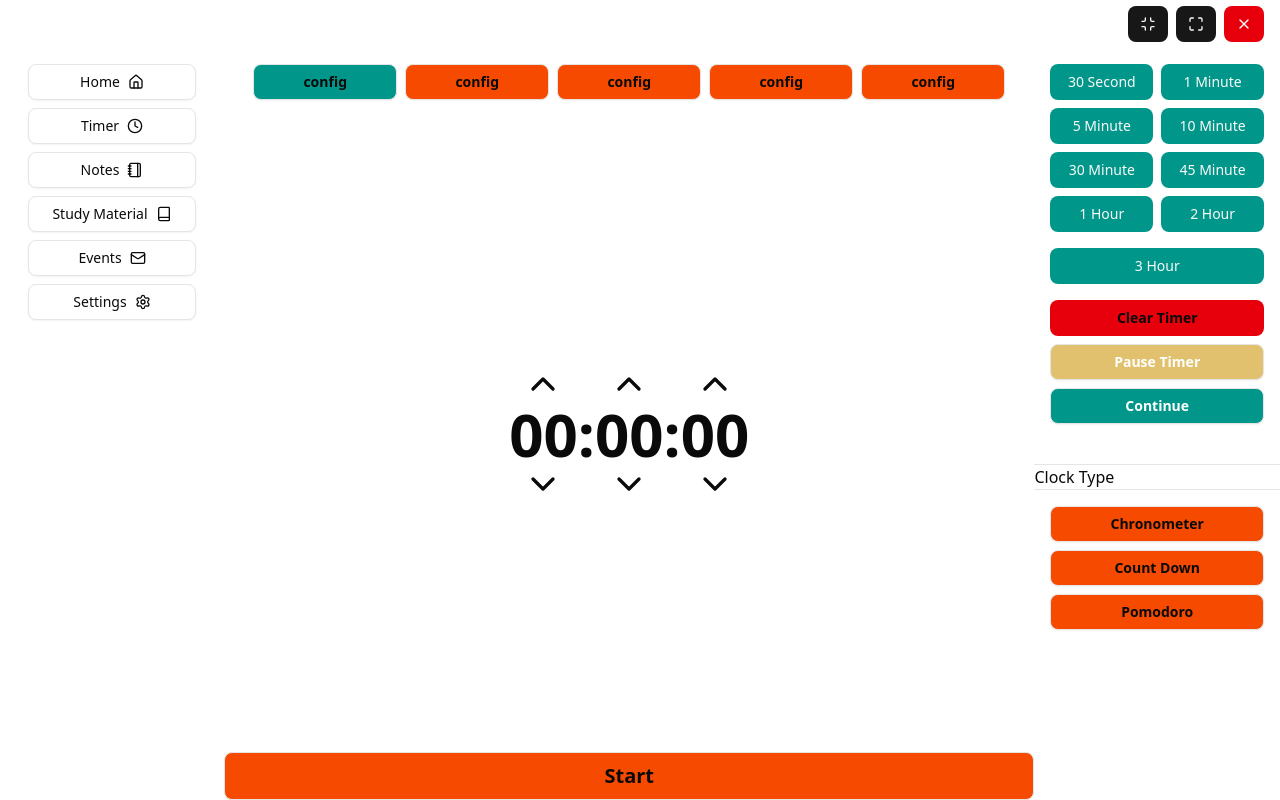
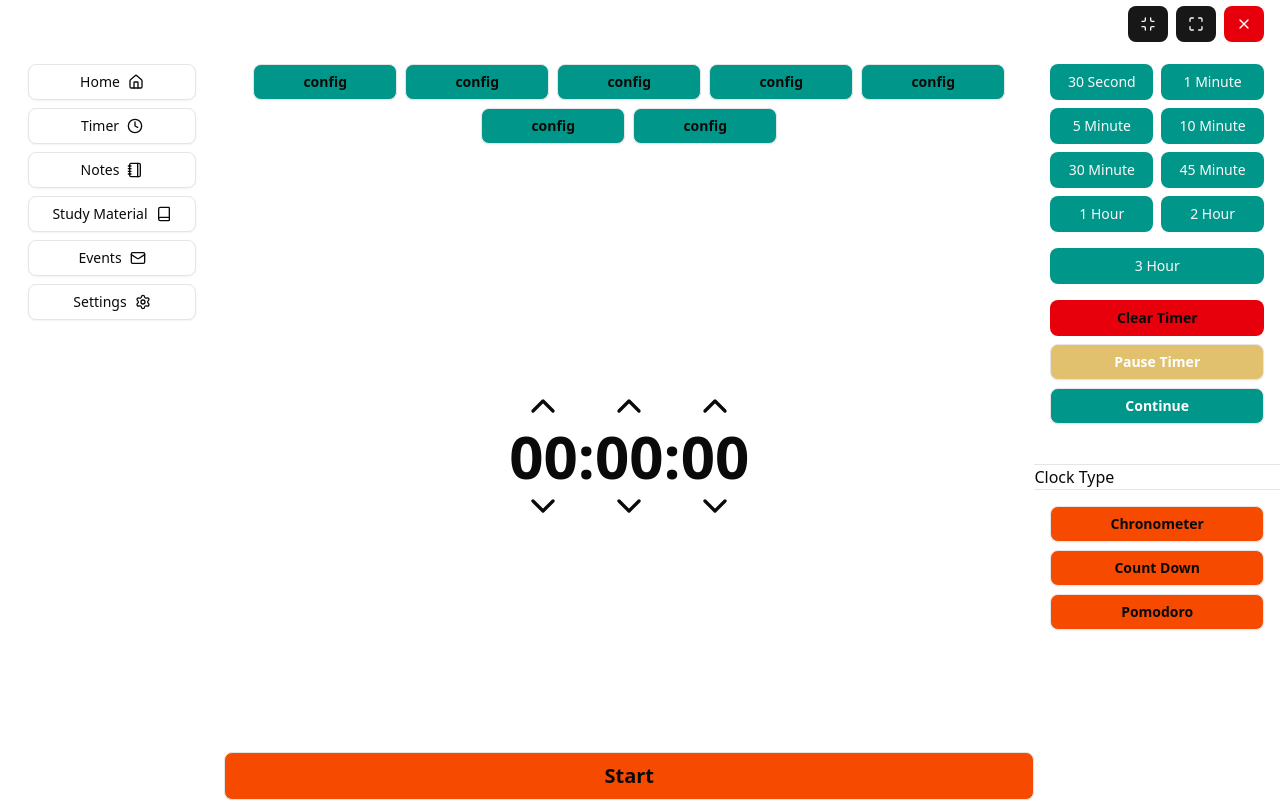
Before and after one commit to yagizerdem/UniPlanner, a React app in the folder frontend/: page /timer in a window 1280 px wide. Built offline with nearby package versions, Linux system fonts and the light colour scheme; the HTML template or start-up script is replaced by a standard one.

Commit message:
i change button color to green idk

```diff
--- a/frontend/src/components/timer/sound-configuration.tsx
+++ b/frontend/src/components/timer/sound-configuration.tsx
@@ -11,25 +11,37 @@ export function SoundConfiguration() {
       </Button>
       <Button
         variant="outline"
-        className="w-36 font-bold text-foreground cursor-pointer transition-colors !bg-chart-1 hover:!bg-chart-1/40"
+        className="w-36 font-bold text-foreground cursor-pointer transition-colors !bg-chart-2 hover:!bg-chart-2/40"
       >
         config
       </Button>
       <Button
         variant="outline"
-        className="w-36 font-bold text-foreground cursor-pointer transition-colors !bg-chart-1 hover:!bg-chart-1/40"
+        className="w-36 font-bold text-foreground cursor-pointer transition-colors !bg-chart-2 hover:!bg-chart-2/40"
       >
         config
       </Button>
       <Button
         variant="outline"
-        className="w-36 font-bold text-foreground cursor-pointer transition-colors !bg-chart-1 hover:!bg-chart-1/40"
+        className="w-36 font-bold text-foreground cursor-pointer transition-colors !bg-chart-2 hover:!bg-chart-2/40"
       >
         config
       </Button>
       <Button
         variant="outline"
-        className="w-36 font-bold text-foreground cursor-pointer transition-colors !bg-chart-1 hover:!bg-chart-1/40"
+        className="w-36 font-bold text-foreground cursor-pointer transition-colors !bg-chart-2 hover:!bg-chart-2/40"
+      >
+        config
+      </Button>
+      <Button
+        variant="outline"
+        className="w-36 font-bold text-foreground cursor-pointer transition-colors !bg-chart-2 hover:!bg-chart-2/40"
+      >
+        config
+      </Button>
+      <Button
+        variant="outline"
+        className="w-36 font-bold text-foreground cursor-pointer transition-colors !bg-chart-2 hover:!bg-chart-2/40"
       >
         config
       </Button>
```
